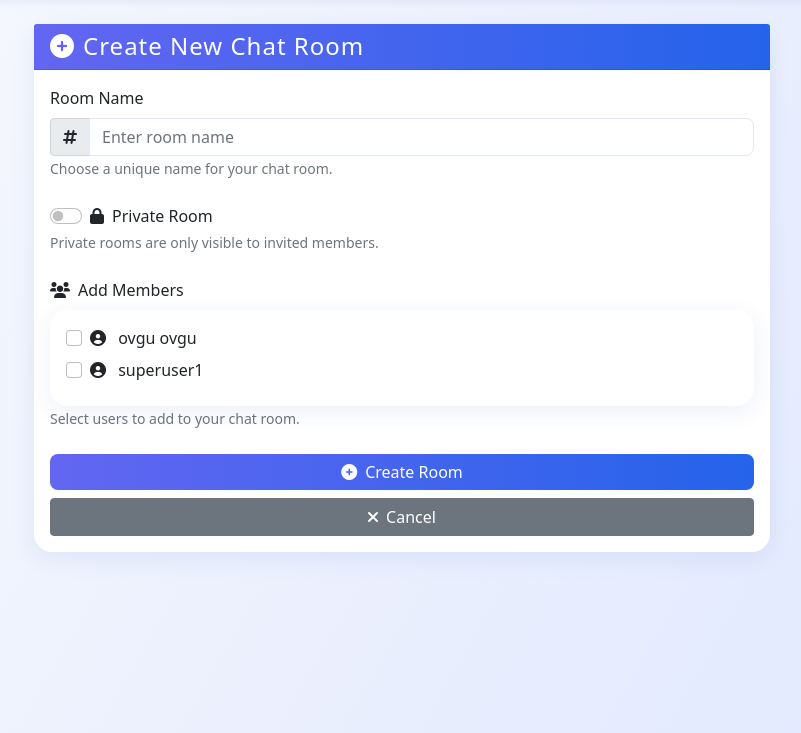
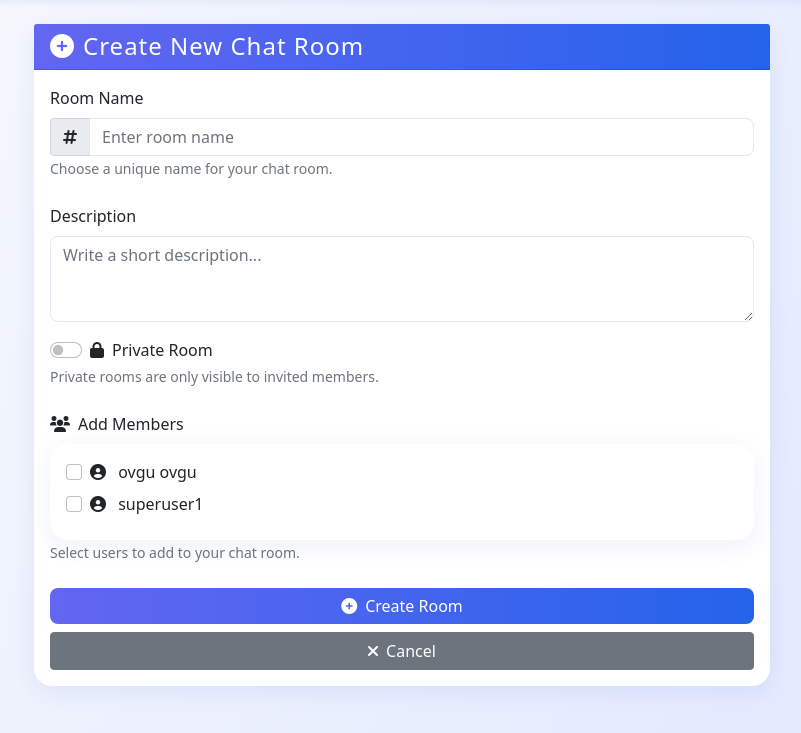
Before and after one commit to vgglce/CampusConnect_dj, a Django app: page /create-room/ in a window 1280 px wide. Shown: the part 67-800 px from the top of the page, without its empty margins (238-1039 px from the left). Run offline with Django 5.2, Linux system fonts and the light colour scheme; a user stored in the database is signed in; data comes from the database, SQL or seed files in the repository.

Commit message:
Add last_activity and max_members fields to ChatRoom model

```diff
--- a/Desktop/CampusConnect_dj-master/campusconnect/settings.py
+++ b/Desktop/CampusConnect_dj-master/campusconnect/settings.py
@@ -162,7 +162,9 @@ CSRF_TRUSTED_ORIGINS = [
 ]
 
 
-
+CSRF_TRUSTED_ORIGINS = [
+    'http://127.0.0.1:52717',
+]
 
 
 # Authentication backends
--- a/Desktop/CampusConnect_dj-master/chat/forms.py
+++ b/Desktop/CampusConnect_dj-master/chat/forms.py
@@ -68,6 +68,15 @@ class ChatRoomForm(forms.ModelForm):
         })
     )
 
+    description = forms.CharField(
+        widget=forms.Textarea(attrs={
+            'class': 'form-control',
+            'placeholder': 'Write a short description...',
+            'rows': 3
+        }),
+        required=False
+    )
+
     is_private = forms.BooleanField(
         required=False,
         widget=forms.CheckboxInput(attrs={
@@ -85,7 +94,7 @@ class ChatRoomForm(forms.ModelForm):
 
     class Meta:
         model = ChatRoom
-        fields = ['name', 'is_private', 'members']
+        fields = ['name', 'description', 'is_private', 'members']
 
     def __init__(self, *args, **kwargs):
         user = kwargs.pop('user', None)
--- a/Desktop/CampusConnect_dj-master/chat/models.py
+++ b/Desktop/CampusConnect_dj-master/chat/models.py
@@ -1,6 +1,7 @@
 from django.db import models
 from django.contrib.auth.models import User
 from django.utils import timezone
+
 
 class ChatRoom(models.Model):
     name = models.CharField(max_length=100)
@@ -8,9 +9,14 @@ class ChatRoom(models.Model):
     members = models.ManyToManyField(User, related_name='chat_rooms')
     created_at = models.DateTimeField(auto_now_add=True)
     is_private = models.BooleanField(default=False)
+    description = models.TextField(null=True, blank=True)
+    last_activity = models.DateTimeField(default=timezone.now)
+    max_members = models.PositiveIntegerField(default=100)
+
 
     def __str__(self):
         return self.name
+
 
 class Message(models.Model):
     room = models.ForeignKey(ChatRoom, on_delete=models.CASCADE, related_name='messages')
--- a/Desktop/CampusConnect_dj-master/chat/templates/chat/create_room.html
+++ b/Desktop/CampusConnect_dj-master/chat/templates/chat/create_room.html
@@ -21,6 +21,10 @@
                             <input type="text" name="{{ form.name.name }}" class="form-control" id="{{ form.name.id_for_label }}" placeholder="Enter room name" required>
                         </div>
                         <small class="text-muted">Choose a unique name for your chat room.</small>
+                    </div>
+                    <div class="mb-3">
+                        <label for="{{ form.description.id_for_label }}" class="form-label">Description</label>
+                        {{ form.description }}
                     </div>
 
                     <div class="mb-4">
```
Also changed, not shown: Desktop/CampusConnect_dj-master/chat/migrations/0003_skip_description.py (added).
